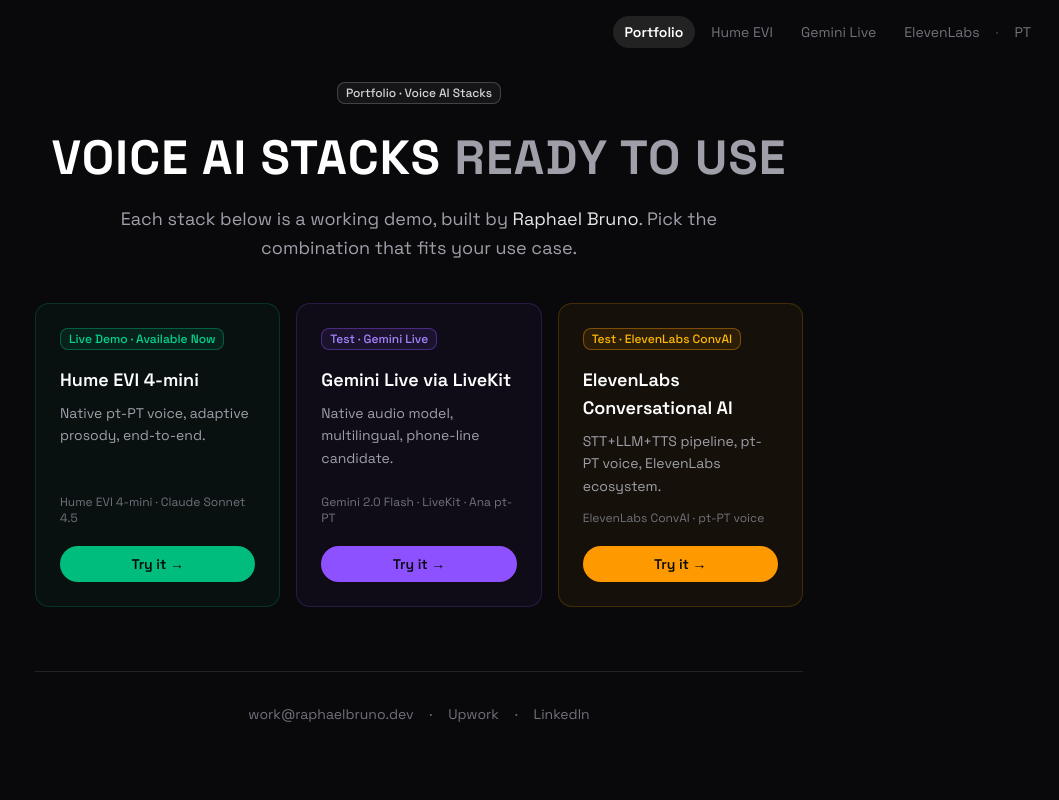
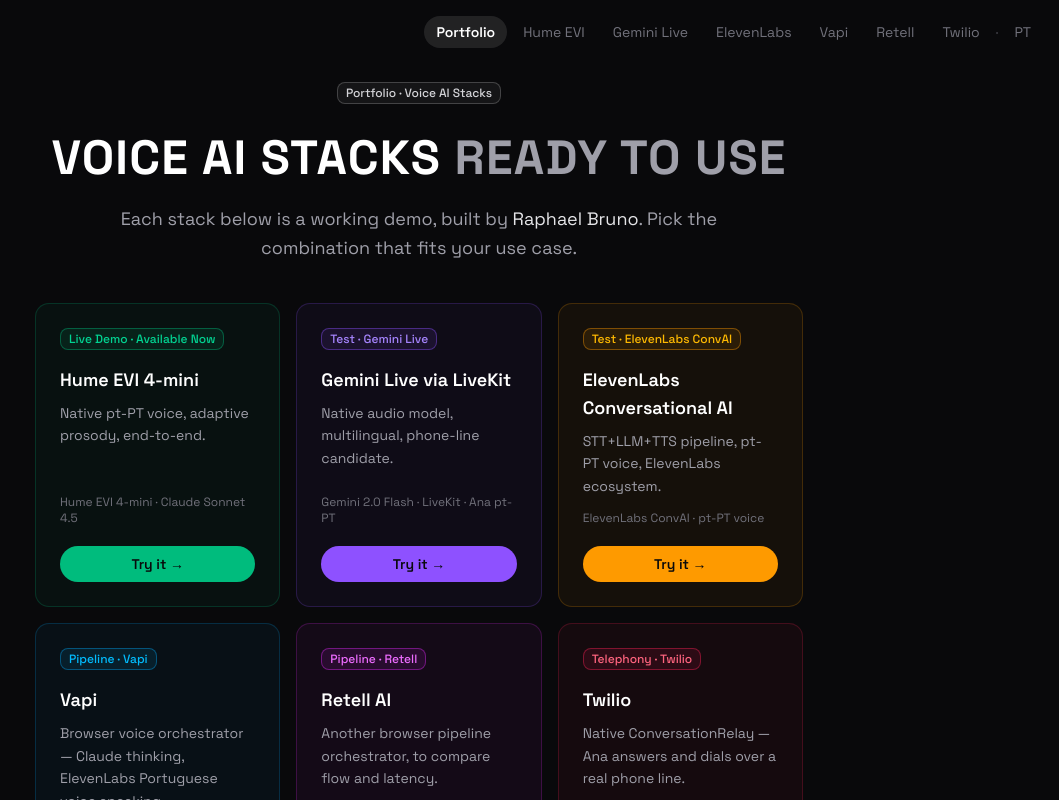
Before and after one commit to raphabruno7/voice-demo, a Next.js app: page / in a window 1280 px wide. Shown: the top 800 px of the page, without its empty margins (221-1280 px from the left). Built offline with nearby package versions, Linux system fonts and the light colour scheme; no server answers.

Commit message:
feat(portfolio): add Vapi/Retell/Twilio to nav and gallery (6 cards)

```diff
--- a/app/page.tsx
+++ b/app/page.tsx
@@ -30,6 +30,21 @@ const colorClasses: Record<
     button: "bg-amber-500 text-zinc-950 hover:bg-amber-400",
     badge: "border-amber-500/40 text-amber-400 bg-amber-500/10",
   },
+  sky: {
+    border: "border-sky-500/20", bg: "bg-sky-500/5", text: "text-sky-400",
+    button: "bg-sky-500 text-zinc-950 hover:bg-sky-400",
+    badge: "border-sky-500/40 text-sky-400 bg-sky-500/10",
+  },
+  fuchsia: {
+    border: "border-fuchsia-500/20", bg: "bg-fuchsia-500/5", text: "text-fuchsia-400",
+    button: "bg-fuchsia-500 text-zinc-950 hover:bg-fuchsia-400",
+    badge: "border-fuchsia-500/40 text-fuchsia-400 bg-fuchsia-500/10",
+  },
+  rose: {
+    border: "border-rose-500/20", bg: "bg-rose-500/5", text: "text-rose-400",
+    button: "bg-rose-500 text-zinc-950 hover:bg-rose-400",
+    badge: "border-rose-500/40 text-rose-400 bg-rose-500/10",
+  },
 };
 
 export default async function PortfolioPage() {
@@ -40,6 +55,9 @@ export default async function PortfolioPage() {
     { href: "/hume", color: "emerald", ...dict.gallery.stacks.hume },
     { href: "/livekit", color: "violet", ...dict.gallery.stacks.livekit },
     { href: "/elevenlabs", color: "amber", ...dict.gallery.stacks.elevenlabs },
+    { href: "/vapi", color: "sky", ...dict.gallery.stacks.vapi },
+    { href: "/retell", color: "fuchsia", ...dict.gallery.stacks.retell },
+    { href: "/twilio", color: "rose", ...dict.gallery.stacks.twilio },
   ];
 
   return (
@@ -70,7 +88,7 @@ export default async function PortfolioPage() {
           {dict.gallery.introAfter}
         </p>
 
-        <div className="grid grid-cols-1 sm:grid-cols-3 gap-4 mt-10">
+        <div className="grid grid-cols-1 sm:grid-cols-2 lg:grid-cols-3 gap-4 mt-10">
           {stacks.map((stack) => {
             const c = colorClasses[stack.color];
             return (
--- a/components/AgentNav.tsx
+++ b/components/AgentNav.tsx
@@ -14,6 +14,9 @@ export default function AgentNav({ lang, dict }: { lang: Lang; dict: Dict["nav"]
     { label: dict.hume, href: "/hume" },
     { label: dict.livekit, href: "/livekit" },
     { label: dict.elevenlabs, href: "/elevenlabs" },
+    { label: dict.vapi, href: "/vapi" },
+    { label: dict.retell, href: "/retell" },
+    { label: dict.twilio, href: "/twilio" },
   ];
 
   return (
```
